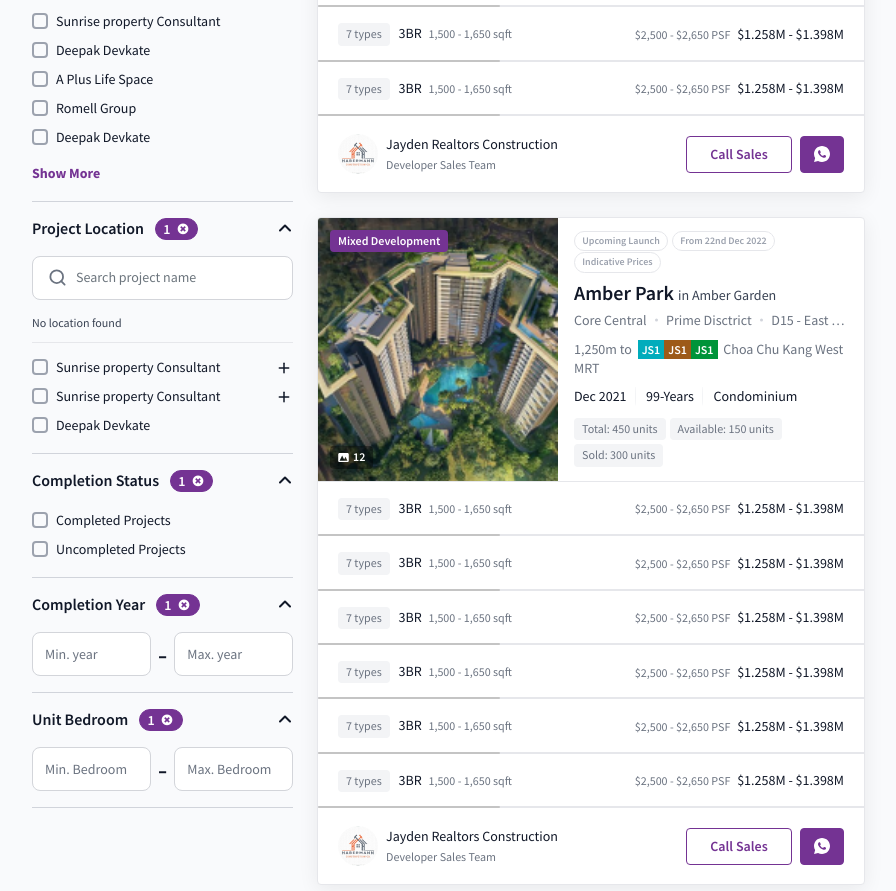
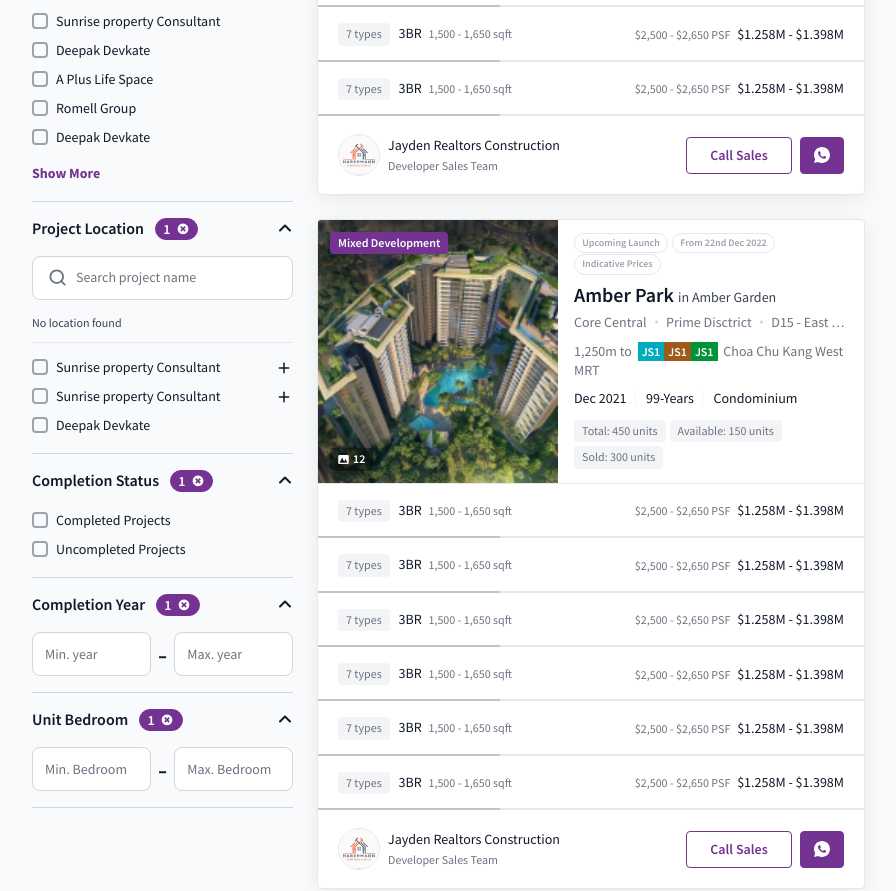
Before and after one commit to azazmuzaffar/Newlauncher, a plain HTML site: page index.html in a window 1280 px wide. Shown: the part 1500-2391 px from the top of the page, without its empty margins (50-946 px from the left). Drawn offline with Linux system fonts and the light colour scheme.

Commit message:
Few more additonal issues ...

```diff
--- a/assets/sass/_card.scss
+++ b/assets/sass/_card.scss
@@ -85,6 +85,12 @@
 		background-color:transparent;
 		border-top:none;
 		padding:18px 20px;
+		.thumbnail{
+			img{
+				border: 1px solid #E6E7EB;
+				border-radius: 50%;
+			}
+		}
 		@media #{$sm_device}{
 			padding:18px 12px;
 		}
```
Also changed, not shown: assets/sass/style.css, 1 other file.
